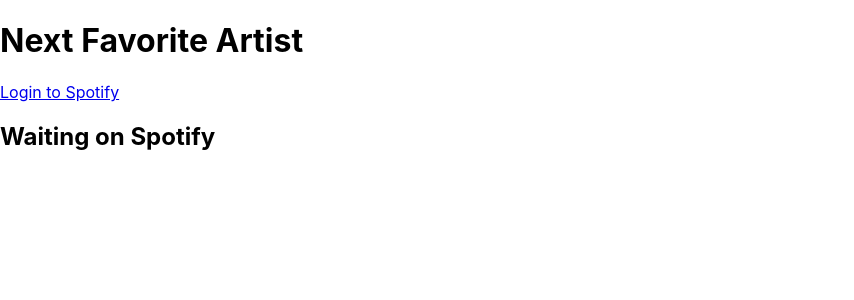
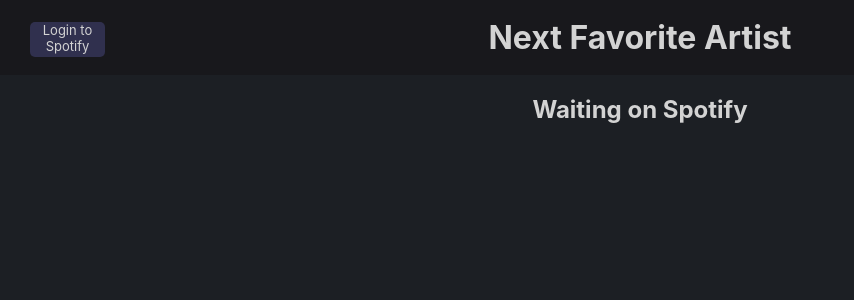
Before and after one commit to MadBeignet/Next-Favorite-Artist, a React (Create React App) app: page / in a window 1280 px wide. Shown: the top 300 px of the page, without its empty margins (0-854 px from the left). Built offline with nearby package versions, Linux system fonts and the light colour scheme.

Commit message:
progress

```diff
--- a/src/App.css
+++ b/src/App.css
@@ -1,15 +1,44 @@
 .App {
   text-align: center;
+}
+.header {
+  width: 100%;
+  height: 75px;
+  background-color: rgb(24, 24, 28);
+  display: table;
+}
+.header-text {
+  display: table-cell;
+  vertical-align: middle;
+  margin: 0;
+}
+
+.login-logout {
+  position: absolute;
+  top: 22px;
+  left: 30px;
+  margin: 0;
+  margin-right: 50px;
+  background-color: rgb(48, 48, 78);
+  border: none;
+  color: lightgray;
+  width: 75px;
+  height: 35px;
+  border-radius: 5px;
+  text-decoration: none;
+  font-size: 13px;
 }
 
 .container {
   margin-top: 50px;
   margin-bottom: 50px;
-  display: flex;
+  display: grid;
   margin-left: 50px;
+  vertical-align: middle;
+  grid-template-columns: 200px 250px 250px;
 }
 .profile-container {
-  display: grid;
+  display: table;
   width: 200px;
   height: fit-content;
 }
@@ -19,17 +48,25 @@
   position: relative;
 }
 .artist-container {
-  display: grid;
-  grid-template-columns: 250px;
+  display: table;
+  vertical-align: middle;
 }
 .artist {
   margin-bottom: 5px;
-  display: grid;
+  display: table;
+  /* grid-template-columns: 100px 100px; */
+  grid-gap: 10px;
+  vertical-align: middle;
+}
+.artist-name {
+  width: 100px;
   height: 100px;
-  grid-template-columns: 100px 100px;
+  display: table-cell;
+  position: relative;
+  /* text-align: center; */
   vertical-align: middle;
 }
 .song-container {
-  display: grid;
+  display: table;
   grid-template-columns: 250px;
 }
--- a/src/App.js
+++ b/src/App.js
@@ -1,7 +1,6 @@
 import './App.css';
 import { useState, useEffect } from 'react';
 import axios from 'axios';
-import { type } from '@testing-library/user-event/dist/type';
 
 const CLIENT_ID = "20397efaf16a42a2a08d6d9bc9b96a8a";
 const REDIRECT_URI = "http://localhost:3000";
@@ -19,8 +18,6 @@ function App() {
   const [topArtists, setTopArtists] = useState([]);
   const [topArtistList, setTopArtistList] = useState([]);
   const [topTracks, setTopTracks] = useState([]);
-  const [topTrackIDs, setTopTrackIDs] = useState([]);
-  const [topRelatedArtists, setTopRelatedArtists] = useState([]);
   const [topRelatedArtistsList, setTopRelatedArtistsList] = useState([]);
   const [topRecommendedArtistsIDs, setTopRecommendedArtistsIDs] = useState([]);
   const [recommendedArtists, setRecommendedArtists] = useState([]);
@@ -57,8 +54,6 @@ function App() {
     setTopArtists([]);
     setTopTracks([]);
     setTopArtistList([]);
-    setTopTrackIDs([]);
-    setTopRelatedArtists([]);
     setTopRelatedArtistsList([]);
 
     window.localStorage.removeItem('token');
@@ -70,6 +65,10 @@ function App() {
     const { data } = await axios.get(BASE_ROUTE + "/me", {
       headers: {
         Authorization: `Bearer ${token}`
+      }
+    }).catch(err => {
+      if (err.response.status === 401) {
+        logout();
       }
     });
     setUser(data);
@@ -84,6 +83,10 @@ function App() {
       },
       params: {
         limit: 20
+      }
+    }).catch(err => {
+      if (err.response.status === 401) {
+        logout();
       }
     });
     setTopArtists(data.items);
@@ -148,7 +151,14 @@ function App() {
       return {
         data: response.data,
       }
-    }).catch(err => console.log(err));
+    }).catch(err => {
+      if (err.response.status === 401) {
+        logout();
+      }
+      if (err.response.status === 429) {
+        console.log(err.response);
+      }
+    });
   }
 
   const resolveArtists = (allArtistsIDs) => {
@@ -196,10 +206,6 @@ function App() {
       }
     });
     setTopTracks(data.items);
-    setTopTrackIDs(data.items.map((track) => {
-      return track.id;
-    }
-    ))
   }
 
   const displayUser = () => {
@@ -225,7 +231,7 @@ function App() {
           return (
             <div className="artist" key={artist.id}>
             <img className="profile-picture" src={artist.images[0].url} alt="artist" width = "100px"/>
-            <span>{artist.name}</span>
+            <h3 className="artist-name">{artist.name}</h3>
           </div>
           );
         })}
@@ -245,11 +251,14 @@ function App() {
 
 
   return (
-    <div>
-      <h1>Next Favorite Artist</h1>
-      {!token
-      ? <a href={`${AUTH_ENDPOINT}?client_id=${CLIENT_ID}&redirect_uri=${REDIRECT_URI}&response_type=${RESPONSE_TYPE}&scope=${SCOPES}`}>Login to Spotify</a>
-      : <button onClick={logout}>Logout</button> }
+    <div className="App">
+      <div className="header">
+        <h1 className="header-text">Next Favorite Artist</h1>
+        {!token
+      ? <a className="login-logout" href={`${AUTH_ENDPOINT}?client_id=${CLIENT_ID}&redirect_uri=${REDIRECT_URI}&response_type=${RESPONSE_TYPE}&scope=${SCOPES}`}>Login to Spotify</a>
+      : <button className="login-logout" onClick={logout}>Logout</button> }
+        </div>
+
       {display()}
       { recommendedArtists.length !== 0
       ? displayRecommendedArtists()
--- a/src/index.css
+++ b/src/index.css
@@ -1,13 +1,15 @@
 body {
   margin: 0;
-  font-family: -apple-system, BlinkMacSystemFont, 'Segoe UI', 'Roboto', 'Oxygen',
-    'Ubuntu', 'Cantarell', 'Fira Sans', 'Droid Sans', 'Helvetica Neue',
+  font-family: -apple-system, BlinkMacSystemFont, "Segoe UI", "Roboto", "Oxygen",
+    "Ubuntu", "Cantarell", "Fira Sans", "Droid Sans", "Helvetica Neue",
     sans-serif;
   -webkit-font-smoothing: antialiased;
   -moz-osx-font-smoothing: grayscale;
+  background-color: #1c1f24;
+  color: lightgray;
 }
 
 code {
-  font-family: source-code-pro, Menlo, Monaco, Consolas, 'Courier New',
+  font-family: source-code-pro, Menlo, Monaco, Consolas, "Courier New",
     monospace;
 }
```
